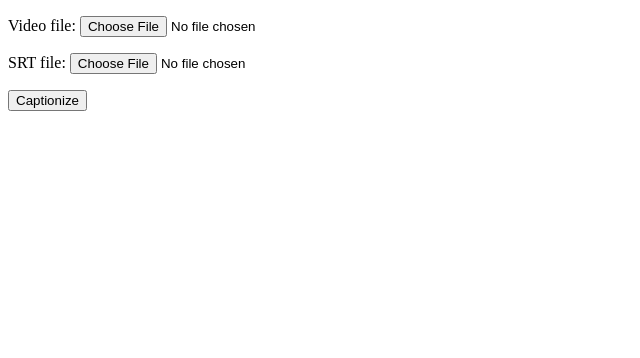
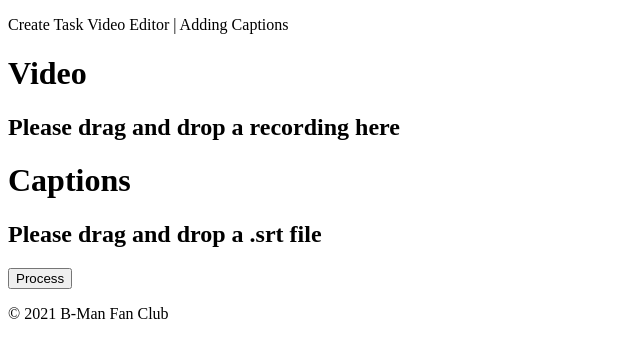
Before and after one commit to galactaknife/captionization, a Flask app: page / in a window 1280 px wide. Shown: the top 358 px of the page, without its empty margins (0-640 px from the left). Run offline with Flask 2, Linux system fonts and the light colour scheme.

Commit message:
Added UI

```diff
--- a/templates/index.html
+++ b/templates/index.html
@@ -1,23 +1,51 @@
 <!DOCTYPE html>
 
-<html lang="en-US">
+<html lang="en" dir="ltr">
   <head>
     <meta charset="utf-8">
     <meta name="viewport" content="width=device-width, initial-scale=1, maximum-scale=1">
-    <title></title>
+    <title>Captioning Test</title>
+    <link href="{{ url_for('static', filename='style.css') }}" rel="stylesheet">
+    <link rel="preconnect" href="https://fonts.gstatic.com">
+    <link href="https://fonts.googleapis.com/css2?family=Montserrat:ital,wght@0,300;0,400;0,500;0,600;0,700;0,800;0,900;1,200;1,300;1,400;1,500;1,600;1,700;1,800&display=swap" rel="stylesheet">
     <script src="https://ajax.googleapis.com/ajax/libs/jquery/3.5.1/jquery.min.js"></script>
     <script src="{{ url_for('static', filename='client.js') }}"></script>
+    <script src="{{ url_for('static', filename='animations.js') }}"></script>
   </head>
   <body>
-    <p hidden id="message"></p>
-    <form enctype="multipart/form-data">
-      <p>Video file: <input type="file" name="vid" required accept="video/*"></p>
-      <p>SRT file: <input type="file" name="srt" required accept=".srt"></p>
-      <p><input type="submit" value="Captionize"></p>
-    </form>
-    <div id="output" hidden>
-      <p><a href="" target="_blank">View captionized video</a></p>
-      <p><a download href="">Download captionized video</a></p>
+    <div class="siteContainer">
+      <div style="display: none;" class="overlay">
+        <div class="glassCard centerAbs" style="display: none;">
+          <h1>Your video is ready</h1>
+          <a href="#" target="_blank"><img src="{{ url_for('static', filename='go.png') }}" class="centerAbs"></a>
+          <a href="#" download id="downloadVid"><p>Download</p></a>
+        </div>
+      </div>
+      <div class="header">
+        <p class="centerAbsY">Create Task Video Editor | Adding Captions</p>
+      </div>
+      <div class="content">
+        <form action="formProcessing" method="post" class="centerAbs">
+          <div class="fileInputContainer" id="videoDrop">
+            <h1>Video</h1>
+            <h2>Please drag and drop a recording here</h2>
+          </div>
+          <div class="fileInputContainer" id="captionsDrop">
+            <h1>Captions</h1>
+            <h2>Please drag and drop a .srt file</h2>
+          </div>
+          <div class="submitBar">
+            <input class="submitInput" type="submit" value="Process">
+          </div>
+        </form>
+      </div>
+      <div class="footer">
+        <p class="centerAbs">&copy; 2021 B-Man Fan Club</p>
+      </div>
+    </div>
+    <div hidden>
+      <input type="file" id="vidTempFile" accept="video/*">
+      <input type="file" id="srtTempFile" accept=".srt">
     </div>
   </body>
 </html>
```
